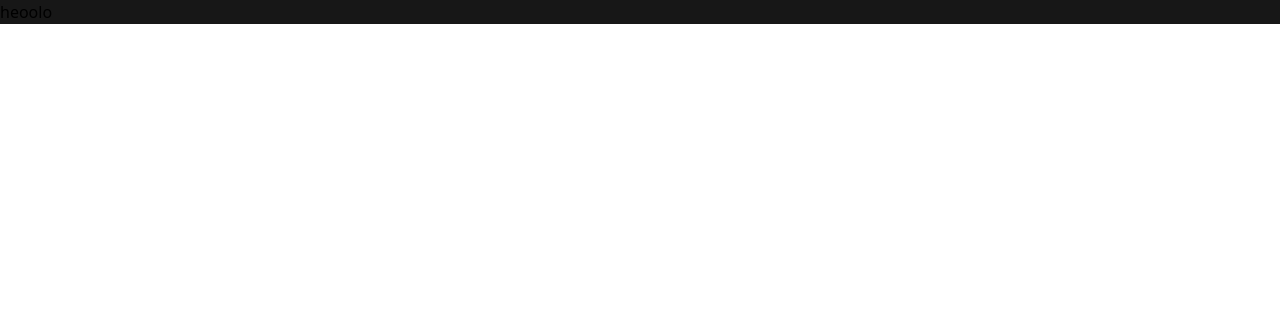
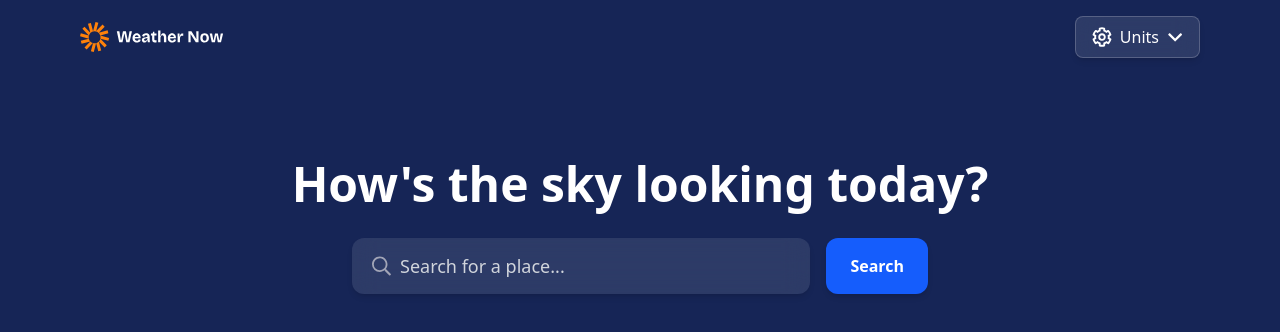
Before and after one commit to Mallikarjuna74/Weather-website, a React (Vite) app: page / in a window 1280 px wide. Shown: the top 332 px of the page. Built offline with nearby package versions, Linux system fonts and the light colour scheme.

Commit message:
Created Navbar and Search

```diff
--- a/src/components/header/Navbar.tsx
+++ b/src/components/header/Navbar.tsx
@@ -0,0 +1,39 @@
+const Navbar = () => {
+  return (
+    <div
+      className="navbar flex justify-between items-center
+         px-4 sm:px-6 md:px-12 lg:px-20 py-4"
+    >
+      <div>
+        <img
+          src="src/assets/images/logo.svg"
+          alt="logo"
+          className="w-36 sm:w-36 md:w-32 lg:w-36"
+        />
+      </div>
+
+      <div>
+        <button
+          className="flex items-center gap-2 px-3 sm:px-4 py-2 rounded-lg
+                     bg-white/10 backdrop-blur-md border border-white/20 text-white
+                     text-xs sm:text-sm md:text-base font-medium
+                     shadow-md hover:bg-white/20 transition"
+        >
+          <img
+            src="src/assets/images/icon-units.svg"
+            alt="units"
+            className="w-4 h-4 md:w-5 md:h-5"
+          />
+          Units
+          <img
+            src="src/assets/images/icon-dropdown.svg"
+            alt="dropdown"
+            className="w-3 h-3 md:w-4 md:h-4"
+          />
+        </button>
+      </div>
+    </div>
+  );
+};
+
+export default Navbar;
--- a/src/components/header/Search.tsx
+++ b/src/components/header/Search.tsx
@@ -0,0 +1,37 @@
+import SearchIcon from "../../assets/images/icon-search.svg";
+
+export default function SearchSection() {
+  return (
+    <div className="search flex flex-col justify-center items-center gap-6 mt-20 px-4">
+      <h1 className="text-3xl md:text-5xl font-bold text-white text-center leading-tight">
+        How's the sky looking today?
+      </h1>
+
+      <div className="flex flex-col sm:flex-row gap-4 w-full max-w-xl">
+        <div className="relative flex-1">
+          <img
+            src={SearchIcon}
+            alt="Search Icon"
+            className="absolute z-10 left-3 top-1/2 -translate-y-1/2 w-5 h-5 ml-2 opacity-70 pointer-events-none"
+          />
+          <input
+            type="text"
+            placeholder="Search for a place..."
+            className="w-full h-12 md:h-14 pl-12 pr-4 font-medium text-sm md:text-lg
+                rounded-xl bg-white/10 backdrop-blur-md
+                text-white
+                placeholder-gray-300 shadow-md
+                focus:outline-none focus:ring-2 focus:ring-blue-500"
+          />
+        </div>
+        <button
+          className="h-12 md:h-14 px-6 bg-blue-600 hover:bg-blue-700
+                     text-white font-bold text-sm md:text-base
+                     rounded-xl shadow-md transition"
+        >
+          Search
+        </button>
+      </div>
+    </div>
+  );
+}
--- a/src/components/layout/Background.tsx
+++ b/src/components/layout/Background.tsx
@@ -1,9 +1,12 @@
+import Navbar from "../header/Navbar"
+import Search from "../header/Search"
 
 
 const Background = () => {
   return (
-    <div className="background w-full h-full bg-neutral-900">
-      heoolo
+    <div className="background bg-blue-950 w-screen h-svh text-white">
+      <Navbar/>
+      <Search/>
     </div>
   )
 }
```
